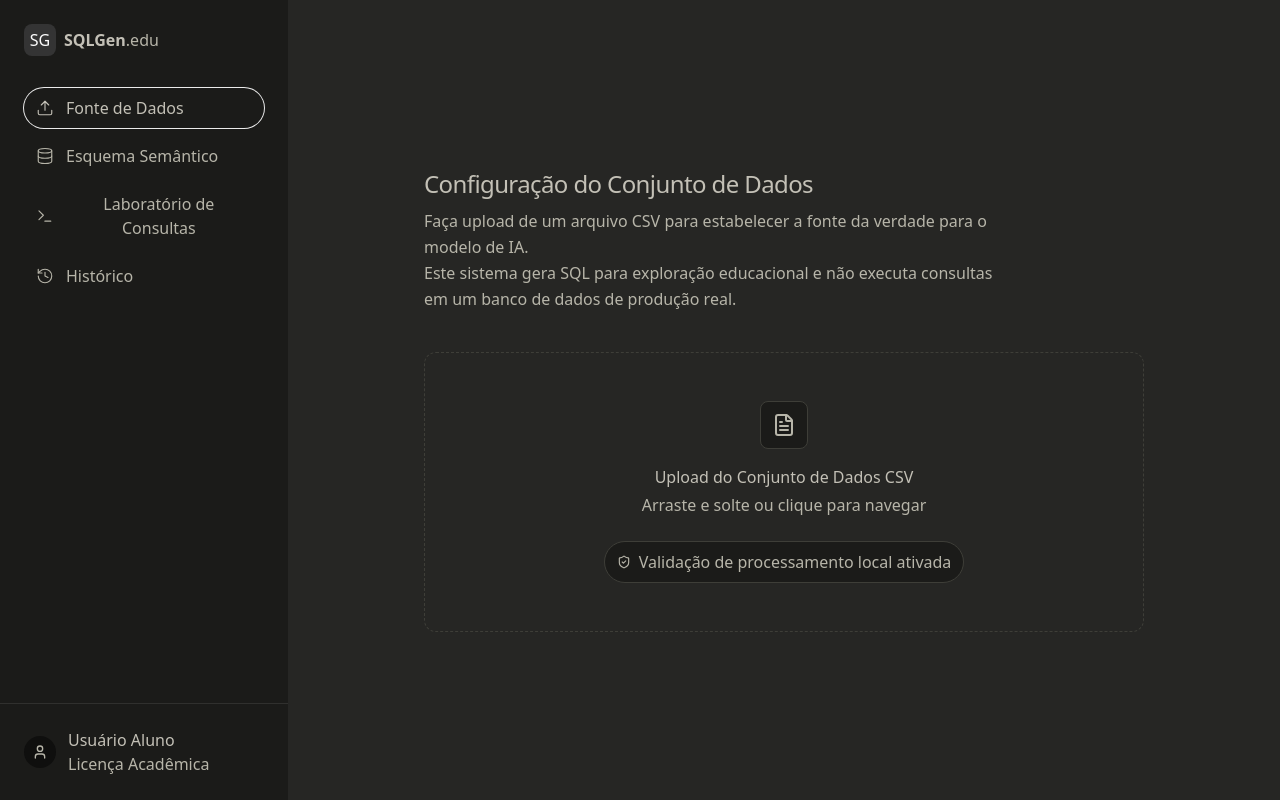
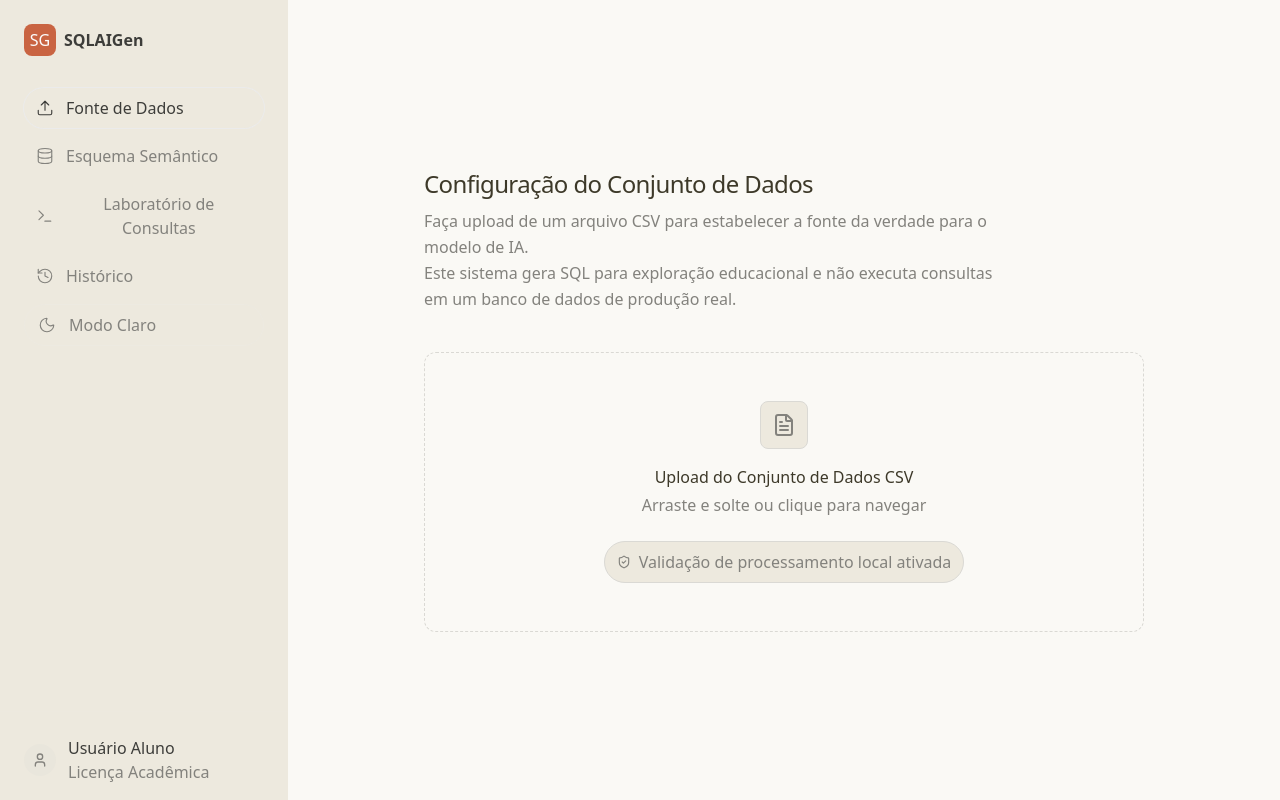
Before and after one commit to josevitor555/SQLAIGen, a React (Vite) app in the folder sql-ai-generator/sqlaigenerator/: page / in a window 1280 px wide. Built offline with nearby package versions, Linux system fonts and the light colour scheme.

Commit message:
Modo Dark e White

```diff
--- a/sql-ai-generator/sqlaigenerator/index.html
+++ b/sql-ai-generator/sqlaigenerator/index.html
@@ -1,5 +1,5 @@
 <!doctype html>
-<html lang="en" class="dark">
+<html lang="en">
 
 <head>
   <meta charset="UTF-8" />
--- a/sql-ai-generator/sqlaigenerator/src/components/system/HistoryLog.tsx
+++ b/sql-ai-generator/sqlaigenerator/src/components/system/HistoryLog.tsx
@@ -18,7 +18,7 @@ export function HistoryLog({ history, onClearHistory }: HistoryLogProps) {
         <div className="max-w-4xl mx-auto py-12 px-6 fade-in h-full overflow-auto text-foreground">
             <header className="mb-8 flex items-center justify-between">
                 <div>
-                    <h1 className="text-2xl font-medium text-white mb-2">Histórico de Interações</h1>
+                    <h1 className="text-2xl font-medium text-foreground mb-2">Histórico de Interações</h1>
                     <p className="text-base text-muted-foreground">
                         Log de auditoria das consultas geradas. Edição ou reexecução estão desabilitadas.
                     </p>
@@ -37,7 +37,7 @@ export function HistoryLog({ history, onClearHistory }: HistoryLogProps) {
                     <div className="text-center text-muted-foreground py-16">
                         <div className="bg-muted/10 rounded-xl p-8 border border-subtle inline-block">
                             <p className="text-base mb-2">Nenhuma consulta ainda</p>
-                            <p className="text-base text-white/40">
+                            <p className="text-base text-foreground">
                                 Comece a fazer perguntas no Laboratório de Consultas para ver o histórico aqui.
                             </p>
                         </div>
--- a/sql-ai-generator/sqlaigenerator/src/components/system/QueryLab.tsx
+++ b/sql-ai-generator/sqlaigenerator/src/components/system/QueryLab.tsx
@@ -62,7 +62,7 @@ export function QueryLab({ onAddToHistory, currentDataset }: QueryProps) {
     return (
         <div className="max-w-4xl mx-auto py-12 px-6 fade-in h-full overflow-auto">
             <header className="mb-8">
-                <h1 className="text-2xl font-medium tracking-tight text-white mb-2">Linguagem Natural para SQL</h1>
+                <h1 className="text-2xl font-medium tracking-tight text-foreground mb-2">Linguagem Natural para SQL</h1>
                 <p className="text-base text-muted-foreground max-w-2xl">
                     Faça perguntas sobre seus dados. O sistema gera instruções <span className="font-mono text-xs bg-muted/20 text-foreground px-1.5 py-0.5 rounded">SELECT</span> baseadas estritamente na estrutura CSV fornecida.
                     {/* <span className="bg-muted p-4 rounded-full block mt-4 text-amber-500/90 text-base flex items-center gap-1.5">
@@ -78,7 +78,7 @@ export function QueryLab({ onAddToHistory, currentDataset }: QueryProps) {
                     value={query}
                     onChange={(e) => setQuery(e.target.value)}
                     rows={3}
-                    className="w-full resize-none border-none bg-transparent p-4 text-sm text-foreground placeholder:text-muted-foreground focus:outline-none"
+                    className="w-full resize-none border-none bg-transparent p-4 text-base text-muted-foreground placeholder:text-muted-foreground focus:outline-none"
                     placeholder="ex: Mostre-me os 5 melhores alunos com o maior GPA matriculados em CS-101..."
                 />
                 <div className="flex justify-between items-center px-4 pb-3 pt-2 border-t border-white/5">
@@ -111,7 +111,7 @@ export function QueryLab({ onAddToHistory, currentDataset }: QueryProps) {
             {result && result.success && (
                 <div className="mt-10 fade-in">
                     <div className="flex items-center justify-between mb-3 px-1">
-                        <h3 className="text-base font-medium text-foreground">Consulta Gerada</h3>
+                        <h3 className="text-base font-medium text-muted-foreground">Consulta Gerada</h3>
                         <div className="flex gap-2">
                             <span className="text-base bg-muted/10 px-2 py-1 rounded border border-subtle">SOMENTE LEITURA</span>
                             <span className="text-base bg-muted/10 px-2 py-1 rounded border border-subtle">DIALETO POSTGRESQL</span>
@@ -123,8 +123,8 @@ export function QueryLab({ onAddToHistory, currentDataset }: QueryProps) {
                         <div className="relative rounded-xl bg-[#0a0a0a] overflow-hidden shadow-2xl border border-white/10">
                             <div className="flex items-center justify-between px-4 py-2.5 bg-muted/10 border-b border-subtle">
                                 <div className="flex gap-1.5">
-                                    <div className="w-2.5 h-2.5 rounded-full bg-muted/20"></div>
-                                    <div className="w-2.5 h-2.5 rounded-full bg-muted/20"></div>
+                                    <div className="w-2.5 h-2.5 rounded-full bg-muted/60"></div>
+                                    <div className="w-2.5 h-2.5 rounded-full bg-muted/40"></div>
                                     <div className="w-2.5 h-2.5 rounded-full bg-muted/20"></div>
                                 </div>
                                 <button
@@ -135,7 +135,7 @@ export function QueryLab({ onAddToHistory, currentDataset }: QueryProps) {
                                 </button>
                             </div>
                             <div className="p-6 overflow-x-auto">
-                                <pre className="font-mono text-sm leading-relaxed text-foreground whitespace-pre-wrap">
+                                <pre className="font-mono text-base leading-relaxed text-muted-foreground whitespace-pre-wrap">
                                     {result.sql}
                                 </pre>
                             </div>
--- a/sql-ai-generator/sqlaigenerator/src/components/system/SchemaViewer.tsx
+++ b/sql-ai-generator/sqlaigenerator/src/components/system/SchemaViewer.tsx
@@ -96,7 +96,7 @@ export function SchemaViewer({ onNavigateToQuery, onDeleteDataset }: SchemaViewe
             <div className="max-w-4xl mx-auto py-12 px-6 h-full flex items-center justify-center">
                 <div className="flex flex-col items-center gap-3">
                     <Loader2 size={32} className="text-white/20 animate-spin" />
-                    <span className="text-base text-white/40 font-medium">Carregando schema...</span>
+                    <span className="text-base text-foreground font-medium">Carregando esquemas...</span>
                 </div>
             </div>
         );
@@ -104,10 +104,10 @@ export function SchemaViewer({ onNavigateToQuery, onDeleteDataset }: SchemaViewe
 
     if (error || !schema) {
         return (
-            <div className="max-w-4xl mx-auto py-12 px-6 h-full flex items-center justify-center">
+            <div className="bg-muted max-w-4xl mx-auto mt-92 py-12 px-6 flex items-center justify-center">
                 <div className="text-center">
-                    <p className="text-red-500 mb-4">{error || 'Schema não encontrado'}</p>
-                    <p className="text-muted-foreground text-sm">Faça upload de um CSV primeiro.</p>
+                    <p className="text-red-500 mb-4">{error || 'Esquema não encontrado'}</p>
+                    <p className="text-muted-foreground text-base">Faça upload de um CSV primeiro.</p>
                 </div>
             </div>
         );
@@ -117,7 +117,7 @@ export function SchemaViewer({ onNavigateToQuery, onDeleteDataset }: SchemaViewe
         <div className="max-w-6xl mx-auto py-12 px-6 fade-in h-full overflow-auto">
             <header className="flex items-end justify-between mb-8">
                 <div>
-                    <h1 className="text-2xl font-medium tracking-tight text-white mb-2">Contexto Semântico</h1>
+                    <h1 className="text-2xl font-medium tracking-tight text-foreground mb-2">Contexto Semântico</h1>
                     <p className="text-base text-muted-foreground">
                         A IA utiliza este esquema inferido para mapear linguagem natural para lógica SQL. Verifique os tipos de dados abaixo.
                     </p>
--- a/sql-ai-generator/sqlaigenerator/src/components/system/Sidebar.tsx
+++ b/sql-ai-generator/sqlaigenerator/src/components/system/Sidebar.tsx
@@ -1,9 +1,5 @@
-import { Upload, Database, Terminal, History, User } from 'lucide-react';
-// Removed unused cn import
-// Given the previous user context check, I didn't see a lib folder, so I'll create the utility or just use template literals for now to be safe.
-// I'll create a simple utility function in the component or assume standard class manipulation.
-// Re-reading file structure: `src/components` exists. `src/lib` was not explicitly checked but standard shadcn init creates it.
-// I'll just use template strings for simplicity and robustness.
+import { Upload, Database, Terminal, History, User, Sun, Moon } from 'lucide-react';
+import { useState, useEffect } from 'react';
 
 interface SidebarProps {
     activeTab: 'upload' | 'schema' | 'query' | 'history';
@@ -12,6 +8,29 @@ interface SidebarProps {
 }
 
 export function Sidebar({ activeTab, onTabChange, className = "hidden md:flex" }: SidebarProps) {
+    const [isDark, setIsDark] = useState(() => {
+        // Verificar preferência salva ou padrão do sistema
+        const saved = localStorage.getItem('theme');
+        if (saved) return saved === 'dark';
+        return window.matchMedia('(prefers-color-scheme: dark)').matches;
+    });
+
+    useEffect(() => {
+        // Aplicar ou remover classe 'dark' no elemento HTML
+        const html = document.documentElement;
+        if (isDark) {
+            html.classList.add('dark');
+            localStorage.setItem('theme', 'dark');
+        } else {
+            html.classList.remove('dark');
+            localStorage.setItem('theme', 'light');
+        }
+    }, [isDark]);
+
+    const toggleTheme = () => {
+        setIsDark(!isDark);
+    };
+
     const navItems = [
         { id: 'upload', label: 'Fonte de Dados', icon: Upload },
         { id: 'schema', label: 'Esquema Semântico', icon: Database },
@@ -28,7 +47,7 @@ export function Sidebar({ activeTab, onTabChange, className = "hidden md:flex" }
                             <span className="font-medium text-base">SG</span>
                         </div>
                         <span className="text-sidebar-foreground font-semibold">
-                            SQLGen<span className="text-muted-foreground font-normal">.edu</span>
+                            SQLAIGen
                         </span>
                     </div>
 
@@ -51,10 +70,29 @@ export function Sidebar({ activeTab, onTabChange, className = "hidden md:flex" }
                             );
                         })}
                     </nav>
+
+                    <nav className="mt-2">
+                        <button
+                            onClick={toggleTheme}
+                            className="w-full flex items-center gap-3 px-3 py-2 text-base font-medium rounded-full transition-all duration-200 text-muted-foreground hover:text-sidebar-foreground hover:bg-sidebar-accent/50 border border-sidebar-border/20 hover:border-sidebar-border/40"
+                        >
+                            <div className="h-5 w-5 flex items-center justify-center">
+                                {isDark ? (
+                                    <Sun size={18} strokeWidth={1.5} className="transition-transform duration-200" />
+                                ) : (
+                                    <Moon size={18} strokeWidth={1.5} className="transition-transform duration-200" />
+                                )}
+                            </div>
+                            <span className="flex-1 text-left">
+                                {isDark ? 'Modo Escuro' : 'Modo Claro'}
+                            </span>
+                        </button>
+                    </nav>
                 </div>
             </div>
 
-            <div className="p-6 border-t border-sidebar-border/10">
+            <div className="border-t border-sidebar-border/10">
+                <div className="p-6 pb-4">
                     <div className="flex items-center gap-3">
                         <div className="h-8 w-8 rounded-full bg-sidebar-accent flex items-center justify-center text-muted-foreground">
                             <User size={16} />
@@ -65,6 +103,7 @@ export function Sidebar({ activeTab, onTabChange, className = "hidden md:flex" }
                         </div>
                     </div>
                 </div>
+            </div>
         </aside>
     );
 }
```
Lines whose indentation alone changed are shown as unchanged.
